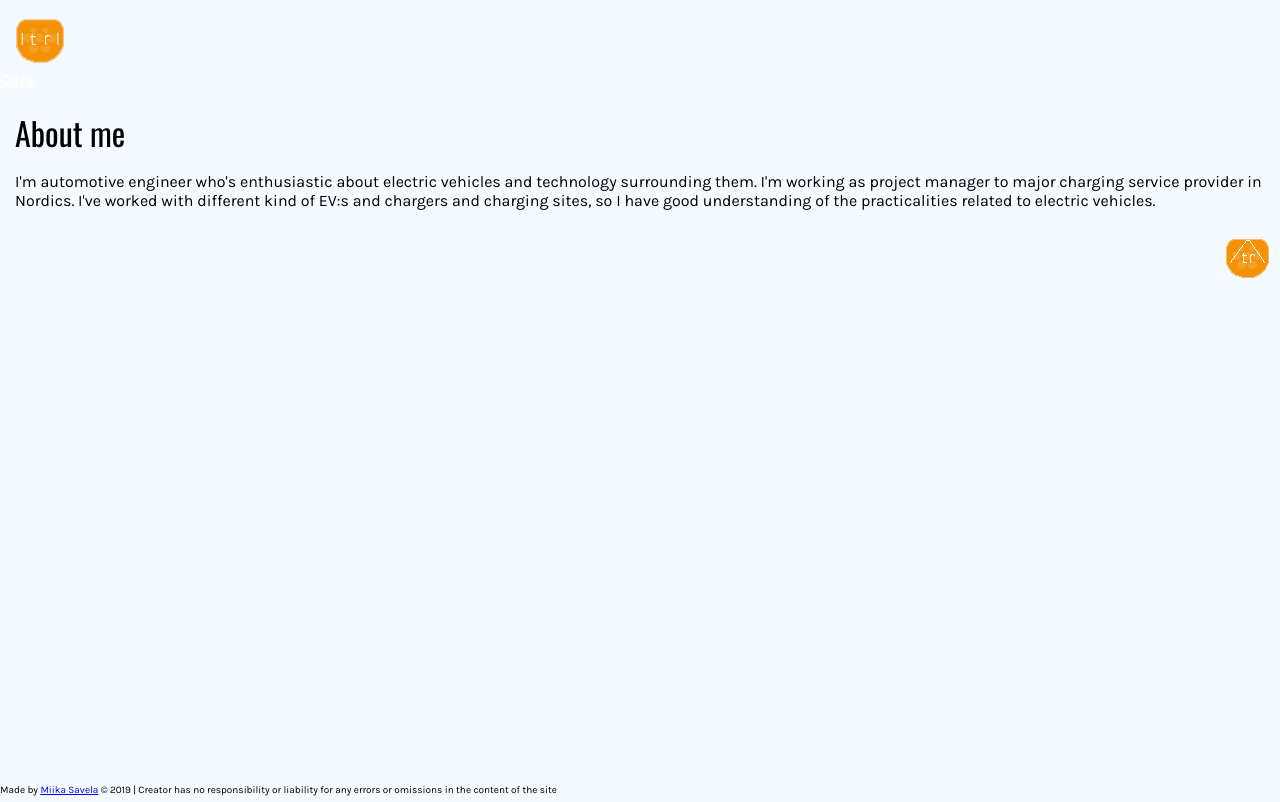
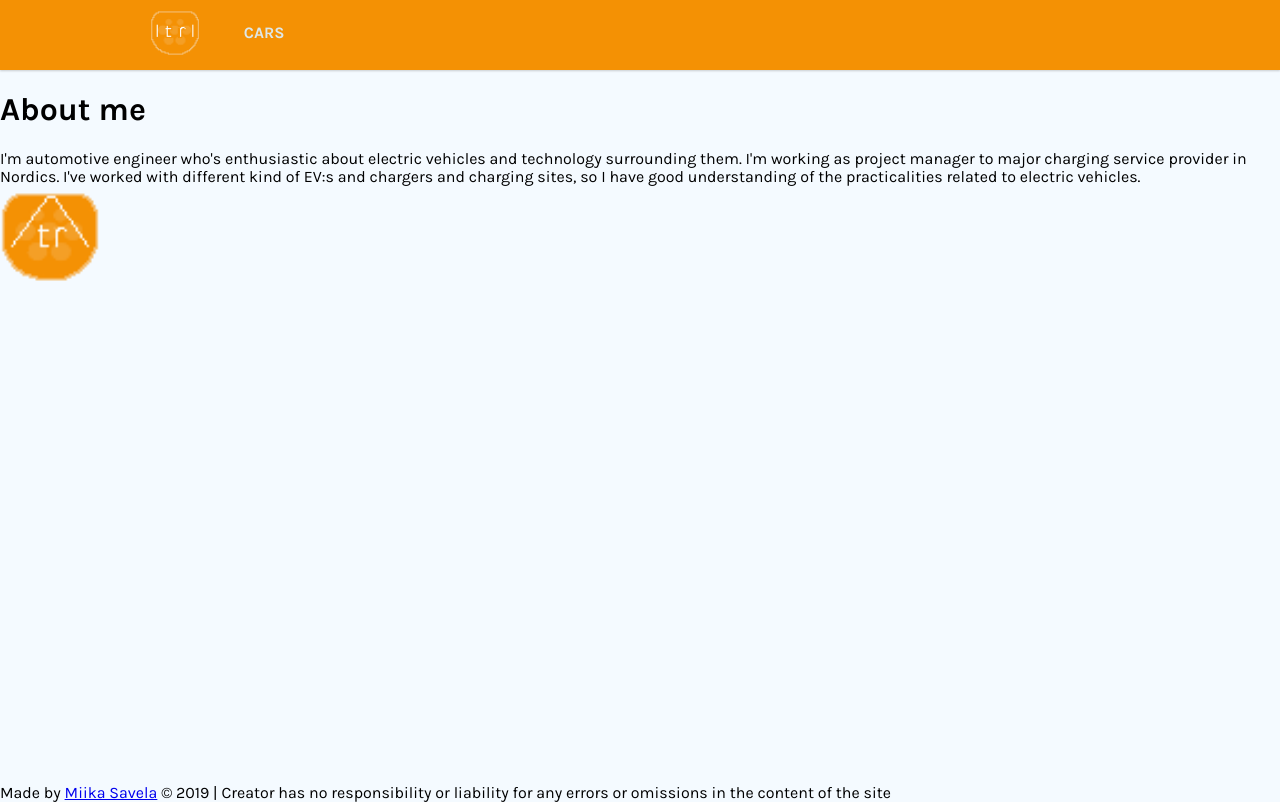
Before and after one commit to Zigelzi/laturel-web, a Flask app: page /about in a window 1280 px wide. Run offline with Flask 2, Linux system fonts and the light colour scheme.

Commit message:
Added the basic nav styling

```diff
--- a/laturel/static/css/styles.css
+++ b/laturel/static/css/styles.css
@@ -158,7 +158,7 @@ ul {
 
 .main-header {
 	margin-top: 20px;
-	background-color: #dee7e7;
+	background-color: #f4faff;
 	color: #49464a;
 	height: 80%;
 
--- a/laturel/static/css/styles2.css
+++ b/laturel/static/css/styles2.css
@@ -11,10 +11,34 @@ Platinum: #dee7e7
 
 ------------------- */
 
+* {
+    padding: 0;
+    margin: 0;
+}
+
 /* ===================
 Base style
 =================== */
 
+body {
+    height: 100%;
+    font-family: 'Karla', sans-serif;
+    background-color: #f4faff;
+    margin-bottom: 16px; /* For the footer height */
+}
+
+footer {
+    position: absolute;
+    left: 0;
+    bottom: 0;
+    height: 16px;
+    width: 100%;
+}
+
+/* TEMP */
+img {
+    height: 100px;
+}
 
 /* ===================
 Typography
@@ -30,7 +54,99 @@ ID selectors
 Class selectors
 =================== */
 
+.navbar {
+    background-color: #f49104;
+    padding-top: 0.5em; /* 8px */
+    padding-bottom: 0.5em;
+    text-align: center;
+    box-shadow: 0px 1px 2px rgba(20, 20, 20, 0.2);
+}
+
+.navbar ul {
+    vertical-align: top;
+    position: relative;
+}
+
+.navbar li {
+    text-align: center;
+    list-style: none;
+    padding: 15.8px;
+}
+
+.navbar a {
+    text-decoration: none;
+    color: #dee7e7;
+    font-weight: 700;
+    text-transform: uppercase;
+    position: relative; /* Relative so the a:after absolute hover element can be positioned */
+}
+
+.navbar ul li a,
+.navbar ul li a:after,
+.navbar ul li a:before,
+.navbar img,
+.navbar img:after,
+.navbar img:before {
+    transition: all .5s;
+}
+
+/* Element for the :hover effect */
+.navbar ul li a:after {
+    content: "";
+    position: absolute;
+    bottom: -5px;
+    left: 0;
+    right: 0;
+    margin: auto;
+    width: 0%;
+    color: transparent;
+    background: #aaa;
+    height: 1px;
+}
+
+.navbar ul li a:hover:after {
+    width: 100%;
+}
+
+.navbar a:hover,
+.navbar img:hover {
+    color: #5a5e5e;
+    }
+
+.nav-img {
+    display: block;
+    height: 50px;
+}
+
+.nav-img img {
+    height: 50px;
+}
 
 /* ===================
 Media queries
 =================== */
+
+/* ---------------
+Medium screens
+ ---------------*/
+@media (min-width: 768px) {
+
+    .navbar {
+        padding-left: 150px;
+        text-align: left;
+    }
+
+    .navbar ul,
+    .navbar li,
+    .navbar .nav-img {
+        display: inline-block;
+    }
+
+    .navbar li {
+        padding: 15.8px 15px;
+    }
+
+    .nav-img {
+        margin-right: 25px;
+    }
+}
--- a/laturel/templates/layout.html
+++ b/laturel/templates/layout.html
@@ -8,7 +8,8 @@
 		<link rel="stylesheet" type="text/css" href="{{ url_for('static', filename='css/bootstrap.css') }}">
 		<link rel="stylesheet" type="text/css" href="{{ url_for('static', filename='css/styles.css') }}">
 		-->
-		<link rel="stylesheet" type="text/css" href="{{ url_for('static', filename='css/styles.css') }}">
+		<link rel="stylesheet" type="text/css" href="{{ url_for('static', filename='css/normalize.css') }}">
+		<link rel="stylesheet" type="text/css" href="{{ url_for('static', filename='css/styles2.css') }}">
 		<link rel="icon" type="image/png" href="{{ url_for('static', filename='img/laturel_favicon.png') }}">
 		<meta property="og:image" content="{{ url_for('static', filename='img/laturel_logo_l.png') }}">
 		<meta property="og:image:type" content="image/png">
@@ -21,16 +22,14 @@
 
 	</head>
 	<body class="body-bg-color">
-		<nav id="nav" class="navbar navbar-default" style="margin: 0px">
-			<div class="container">
-				<ul class="nav navbar-nav">
-					<li><a class="nav-img" href="{{ url_for('index') }}"><img id="logo" src="{{ url_for('static', filename='img/laturel_logo_m.png') }}"></a></li>
-					<li class="{% if active=='cars'%}active-nav{% endif %}"><a class="nav-text" href="{{ url_for('cars') }}">Cars</a></li>
-				</ul>
-			</div>
+		<nav id="nav" class="navbar">
+				<a class="nav-img" href="{{ url_for('index') }}"><img id="logo" src="{{ url_for('static', filename='img/laturel_logo_m.png') }}"></a>
+			<ul class="">
+				<li class="{% if active=='cars'%}active-nav{% endif %}"><a class="nav-text" href="{{ url_for('cars') }}">Cars</a></li>
+			</ul>
 		</nav>
 
-		<div class="container-fluid" id="top">
+		<div class="main-container" id="top">
 		{% block content %}
 		{% endblock %}
 			<div id="bot" class="top-button">
```
Also changed, not shown: laturel/static/css/normalize.css (added).
